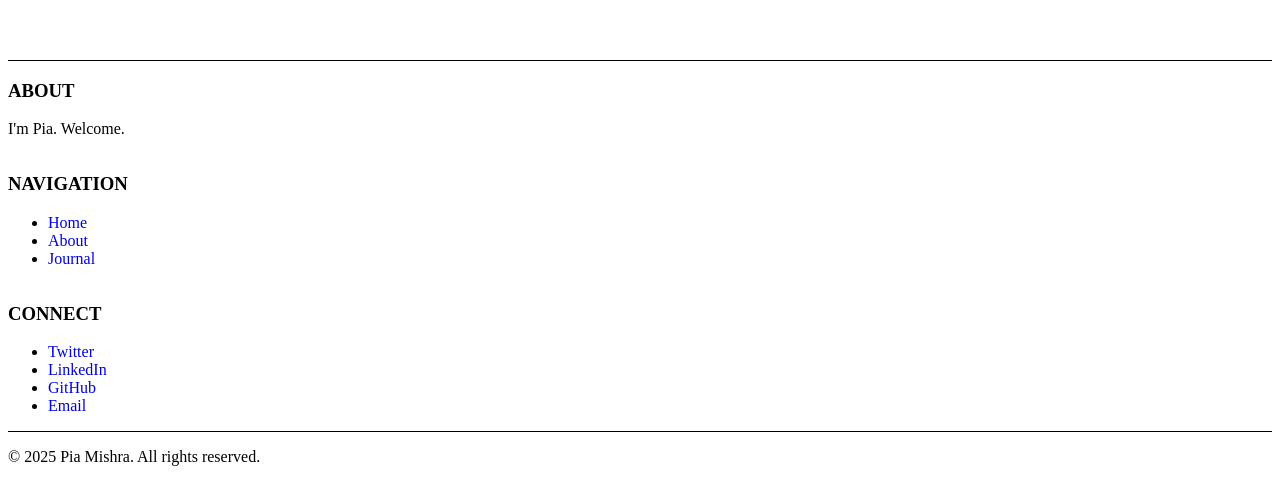
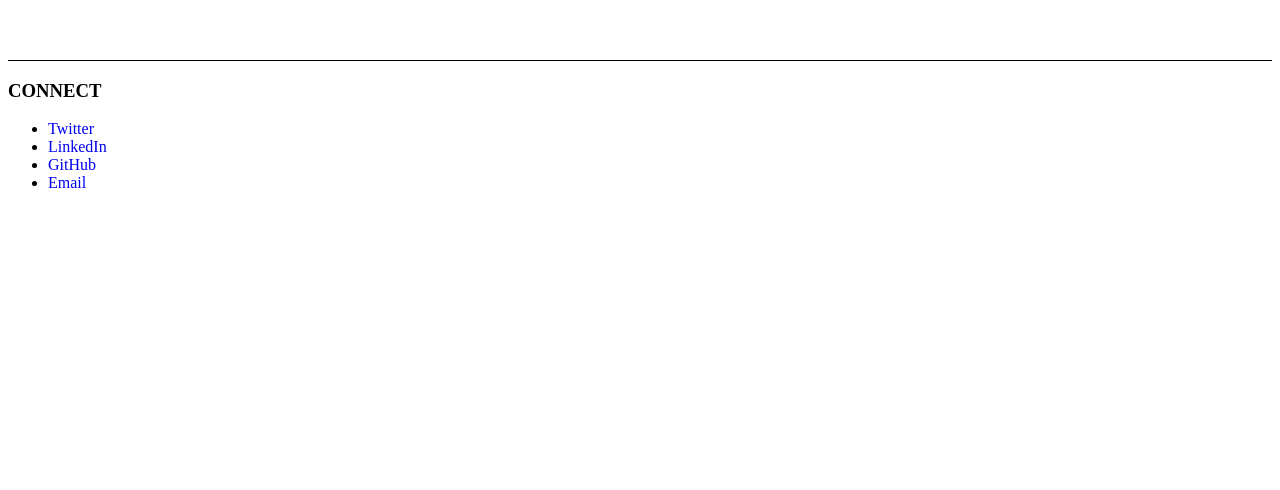
Before and after one commit to piamishra93/piamishra-site, a Next.js app in the folder src/: page / in a window 1280 px wide. Shown: the part 786-1276 px from the top of the page. After the commit the page ends 1002 px from the top, so only its background shows below. Built offline with nearby package versions, Linux system fonts and the light colour scheme.

Commit message:
Simplify footer: keep only Connect section and align with header

```diff
--- a/src/components/footer.tsx
+++ b/src/components/footer.tsx
@@ -4,46 +4,6 @@
   return (
     <footer className="px-6 py-16 mt-auto border-t border-foreground/10">
       <div className="max-w-4xl mx-auto">
-        <div className="grid md:grid-cols-3 gap-12">
-          {/* About */}
-          <div>
-            <h3 className="text-sm uppercase tracking-widest mb-4 text-foreground/60">About</h3>
-            <p className="text-sm text-foreground/70 font-serif leading-relaxed">
-              I&apos;m Pia. Welcome.
-            </p>
-          </div>
-
-          {/* Navigation */}
-          <div>
-            <h3 className="text-sm uppercase tracking-widest mb-4 text-foreground/60">Navigation</h3>
-            <ul className="space-y-2">
-              <li>
-                <Link
-                  href="/"
-                  className="text-sm text-foreground/70 hover:text-foreground transition-colors font-serif no-underline"
-                >
-                  Home
-                </Link>
-              </li>
-              <li>
-                <Link
-                  href="/about"
-                  className="text-sm text-foreground/70 hover:text-foreground transition-colors font-serif no-underline"
-                >
-                  About
-                </Link>
-              </li>
-              <li>
-                <Link
-                  href="/journal"
-                  className="text-sm text-foreground/70 hover:text-foreground transition-colors font-serif no-underline"
-                >
-                  Journal
-                </Link>
-              </li>
-            </ul>
-          </div>
-
         {/* Connect */}
         <div>
           <h3 className="text-sm uppercase tracking-widest mb-4 text-foreground/60">Connect</h3>
@@ -89,13 +49,6 @@
           </ul>
         </div>
       </div>
-
-        <div className="mt-12 pt-8 border-t border-foreground/10">
-          <p className="text-xs text-foreground/60 font-serif">
-            © 2025 Pia Mishra. All rights reserved.
-          </p>
-        </div>
-      </div>
     </footer>
   )
 }
```
Lines whose indentation alone changed are shown as unchanged.
